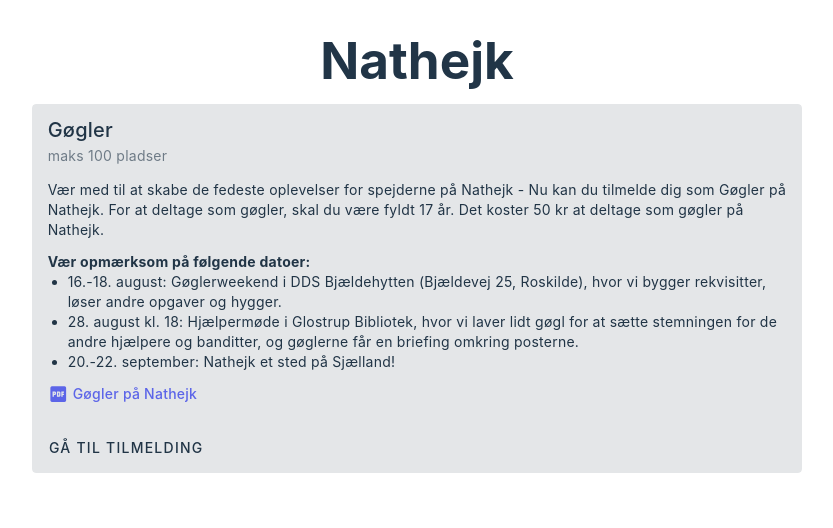
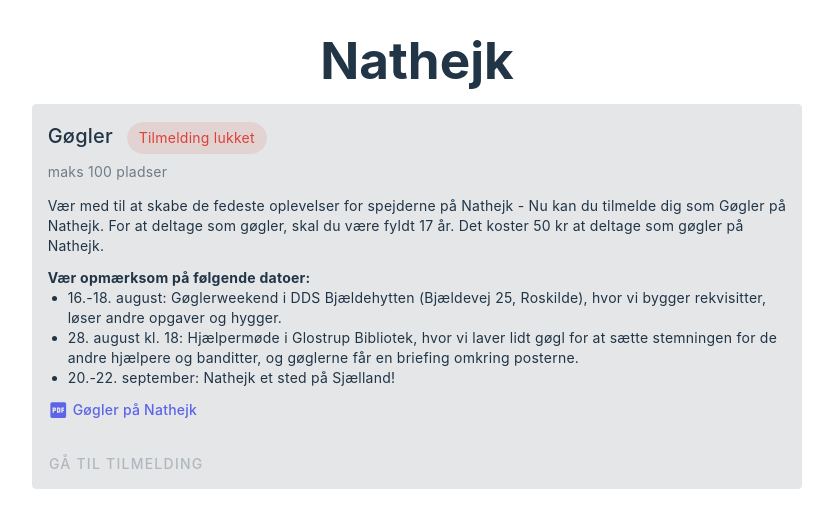
Before and after one commit to nathejk/backstage, a Vue app in the folder vue/: page / in a window 1280 px wide. Shown: the top 528 px of the page, without its empty margins (223-1056 px from the left). Built offline with nearby package versions, Linux system fonts and the light colour scheme.

Commit message:
Tilmelding 2024 lukket

```diff
--- a/vue/src/views/Home.vue
+++ b/vue/src/views/Home.vue
@@ -7,7 +7,7 @@
           <v-card title="Gøgler" subtitle="maks 100 pladser" variant="tonal">
               <template v-slot:title>
         Gøgler
-                <!-- v-chip class="ma-2" color="red" text-color="white">Tilmelding lukket</v-chip -->
+                <v-chip class="ma-2" color="red" text-color="white">Tilmelding lukket</v-chip>
       </template>
             <v-card-text>
 
@@ -27,7 +27,7 @@ gøglerne får en briefing omkring posterne.</li>
 
             </v-card-text>
             <v-card-actions>
-              <v-btn variant="text" to="/tilmeld" :disabled="false">Gå til tilmelding</v-btn>
+              <v-btn variant="text" to="/tilmeld" :disabled="true">Gå til tilmelding</v-btn>
             </v-card-actions>
           </v-card>
         </v-col>
```
